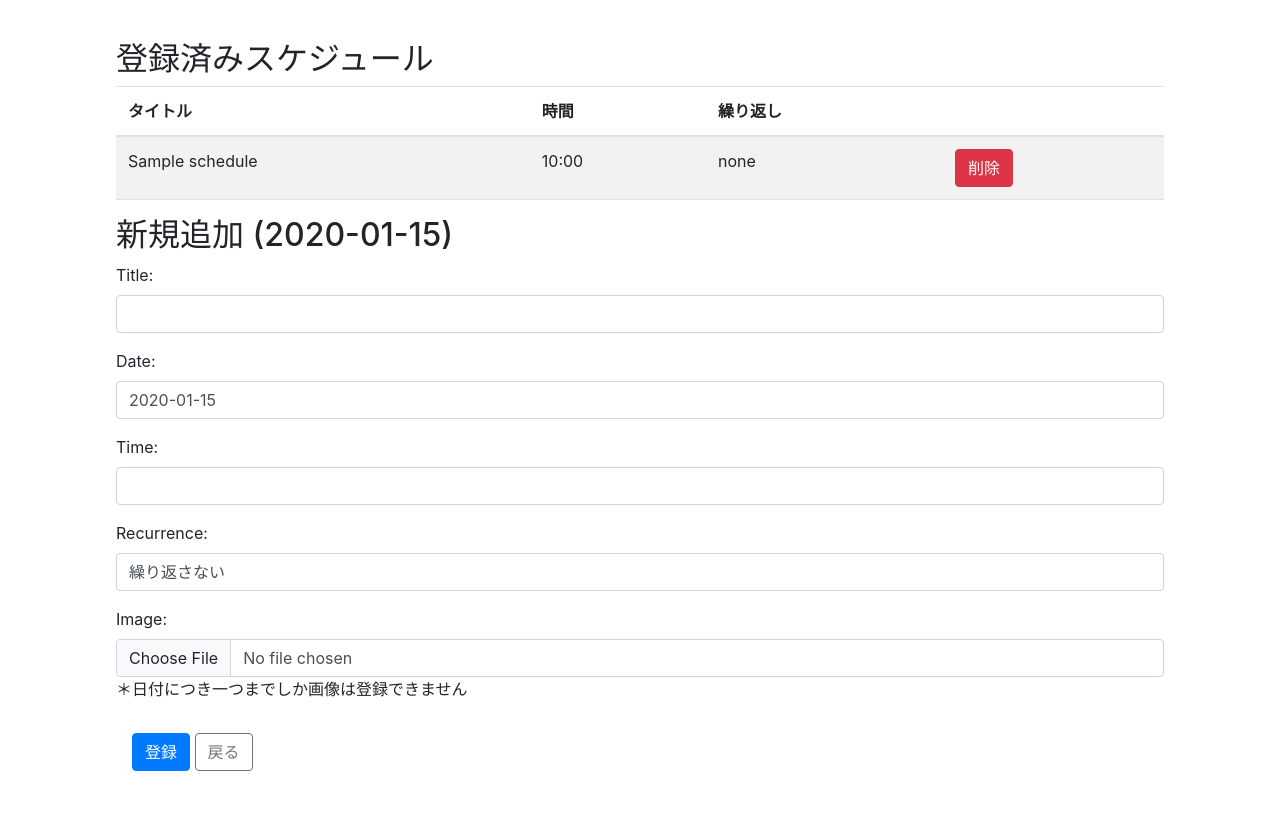
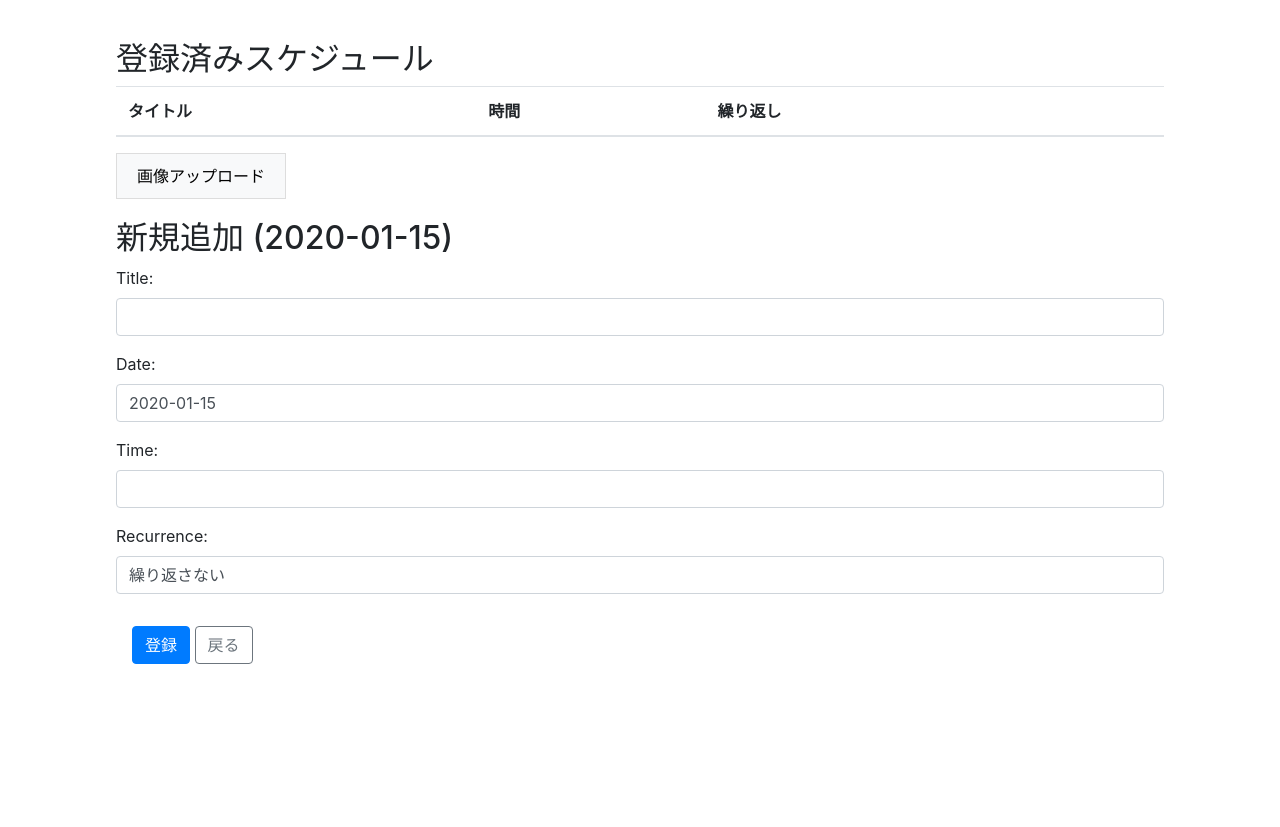
Before and after one commit to t22cs050/CareLink, a Django app: page /careLink/family/schedule/2020-01-15/ in a window 1280 px wide. After the commit the page ends 664 px from the top, so only its background shows below. Run offline with Django 4.2, Linux system fonts and the light colour scheme; a user stored in the database is signed in; tables that the repository leaves empty hold one stand-in row (values such as "Sample post"); grey boxes marked "Sample" are stand-in pictures; lists and menus that the app fills with data are empty; some libraries are stand-ins or nearby versions.

Commit message:
画像登録試行錯誤２

```diff
--- a/careLink/forms.py
+++ b/careLink/forms.py
@@ -18,26 +18,27 @@ class UserRegistrationForm(UserCreationForm):
 class ScheduleForm(forms.ModelForm):
     class Meta:
         model = Schedule
-        fields = ['title', 'date', 'time', 'recurrence','image']  # 仮フィールド
+        fields = ['title', 'date', 'time', 'recurrence']  # 仮フィールド
 
 
 
-    # エフェクト画像一日につき一つまでしか登録出来ないようにする（管理者サイトからからはできちゃう）
+    # # エフェクト画像一日につき一つまでしか登録出来ないようにする（管理者サイトからからはできちゃう）
 
-    def clean(self):
-        cleaned_data = super().clean()
-        date = cleaned_data.get('date')
-        image = cleaned_data.get('image')
+    # def clean(self):
+    #     cleaned_data = super().clean()
+    #     date = cleaned_data.get('date')
+    #     image = cleaned_data.get('image')
 
-        # すでに同じ date に登録された Schedule が存在するか確認
-        if date and image:  # date と image がフォームに入力されている場合のみチェック
-            existing_schedule = Schedule.objects.filter(date=date, image__isnull=False).exists()
-            if existing_schedule:
-                raise ValidationError(
-                    f"選択した日付 ({date}) には既に画像が登録されています。"
-                )
+    #     # すでに同じ date に登録された Schedule が存在するか確認
+    #     if date and image:  # date と image がフォームに入力されている場合のみチェック
+    #         existing_schedule = Schedule.objects.filter(date=date, image__isnull=False).exists()
+    #         if existing_schedule:
+    #             raise ValidationError(
+    #                 f"選択した日付 ({date}) には既に画像が登録されています。"
+    #             )
 
-        return cleaned_data
+    #     return cleaned_data
+
 
 
 
@@ -50,3 +51,8 @@ class DateInputForm(forms.Form):
         initial=timezone.now().date(),  # デフォルトで今日の日付を設定
         widget=forms.DateInput(attrs={'type': 'date'})
     )
+
+class ImageUploadForm(forms.ModelForm):
+    class Meta:
+        model = FamilyUser
+        fields = ['image']
--- a/careLink/templates/careLink/add_schedule.html
+++ b/careLink/templates/careLink/add_schedule.html
@@ -2,8 +2,38 @@
 {% load widget_tweaks %}
 
 {% block content %}
+    <style>
+        .tab-buttons {
+            margin-bottom: 20px;
+        }
+
+        .tab-button {
+            padding: 10px 20px;
+            margin-right: 5px;
+            border: 1px solid #ddd;
+            background: #f8f9fa;
+            cursor: pointer;
+        }
+
+        .tab-button.active {
+            background: #007bff;
+            color: white;
+            border-color: #0056b3;
+        }
+
+        .tab-content {
+            display: none;
+            padding: 20px;
+            border: 1px solid #ddd;
+            border-radius: 4px;
+        }
+
+        .tab-content.active {
+            display: block;
+        }
+    </style>
+
     <div class="container mt-4">
-        {% if existing_schedules %}
         <h2>登録済みスケジュール</h2>
         <table class="table table-striped">
             <thead>
@@ -25,22 +55,36 @@
                 {% endfor %}
             </tbody>
         </table>
+
+        <div class="tab-buttons">
+            <button type="button" class="tab-button" data-target="image-upload-form">画像アップロード</button>
+        </div>
+
+        <div id="image-upload-form" class="tab-content">
+            <h4>画像アップロード</h4>
+            <!-- すでにアップロードされている画像の表示 -->
+            {% if request.user.image %}
+            <div class="existing-images mb-3">
+                <div class="image-item">
+                    <img src="{{ request.user.image.url }}" alt="User Image" style="max-width: 100px;">
+                    <button type="button" class="delete-image-btn" data-url="{% url 'careLink:delete_image' %}">削除</button>
+                </div>
+            </div>
             {% endif %}
 
-
+            <form method="post" enctype="multipart/form-data">
+                {% csrf_token %}
+                <div class="mb-3">
+                    <label for="id_image">画像を選択</label>
+                    <input type="file" name="image" multiple class="form-control" id="id_image">
+                </div>
+                <button type="submit" name="image_submit">アップロード</button>
+            </form>
+        </div>
 
         <h2>新規追加 ({{ date }})</h2>
         <form method="post" class="mb-4" enctype="multipart/form-data">
             {% csrf_token %}
-            {% comment %} effect画像を１日につき一つまでしか登録出来ないようにするとき {% endcomment %}
-            {% if form.non_field_errors %}
-                <div class="alert alert-danger">
-                    {% for error in form.non_field_errors %}
-                        <p>{{ error }}</p>
-                    {% endfor %}
-                </div>
-            {% endif %}
-
 
             <div class="mb-3">
                 {{ form.title.label_tag }}
@@ -58,14 +102,9 @@
                 {{ form.recurrence.label_tag }}
                 {{ form.recurrence|add_class:"form-control" }}
             </div>
-            <div class="mb-3">
-                {{ form.image.label_tag }}  <!-- 画像フィールドの追加 -->
-                {{ form.image|add_class:"form-control" }}
-                <p>＊日付につき一つまでしか画像は登録できません</p>
-            </div>
 
             <div class="p-3">
-                <button type="submit" class="btn btn-primary">登録</button>
+                <button type="submit" class="btn btn-primary" name="schedule_submit">登録</button>
                 <a class="btn btn-outline-secondary" href="{% url 'careLink:calendar' %}">戻る</a>
             </div>
 
@@ -73,8 +112,10 @@
     </div>
 
     <script>
+        document.addEventListener('DOMContentLoaded', function() {
+            // Sortableの初期化
             var el = document.getElementById('schedule-list');
-    console.log(el)
+            if (el) {  // 要素の存在確認
                 var sortable = Sortable.create(el, {
                     onEnd: function (evt) {
                         var order = [];
@@ -82,7 +123,6 @@
                             order.push(el.children[i].getAttribute('data-id'));
                         }
                         console.log(order)
-            // AJAXリクエストで行動順序を保存
                         fetch('/careLink/save_order/', {
                             method: 'POST',
                             headers: {
@@ -93,8 +133,10 @@
                         });
                     }
                 });
+            }
 
-    // 予定の削除を行う処理
+            // 予定の削除処理
+            if (el) {  // 要素の存在確認
                 el.addEventListener('click', function(event) {
                     if (event.target.classList.contains('delete-button')) {
                         var scheduleId = event.target.dataset.id;
@@ -105,11 +147,11 @@
                                     'Content-Type': 'application/json',
                                     'X-CSRFToken': '{{ csrf_token }}'
                                 },
-                    body: JSON.stringify({ schedule_id: scheduleId }) // schedule_idを送信
+                                body: JSON.stringify({ schedule_id: scheduleId })
                             }).then(response => response.json())
                             .then(data => {
                                 if (data.status === 'success') {
-                        event.target.closest('tr').remove(); // 行を削除
+                                    event.target.closest('tr').remove();
                                 } else {
                                     alert('削除に失敗しました。');
                                 }
@@ -117,8 +159,57 @@
                         }
                     }
                 });
+            }
 
+            // 画像アップロードボタンの処理
+            document.querySelectorAll('.upload-image-btn').forEach(button => {
+                button.addEventListener('click', function() {
+                    const scheduleId = this.getAttribute('data-schedule-id');
+                    document.getElementById('schedule-id-input').value = scheduleId;
+                    document.getElementById('image-upload-form').style.display = 'block';
+                });
+            });
 
+            // 画像削除の処理
+            document.querySelectorAll('.delete-image-btn').forEach(button => {
+                button.addEventListener('click', function() {
+                    if (confirm('画像を削除してもよろしいですか？')) {
+                        fetch(this.dataset.url, {
+                            method: 'POST',
+                            headers: {
+                                'X-CSRFToken': document.querySelector('[name=csrfmiddlewaretoken]').value,
+                            }
+                        })
+                        .then(response => response.json())
+                        .then(data => {
+                            if (data.status === 'success') {
+                                this.closest('.image-item').remove();
+                            }
+                        });
+                    }
+                });
+            });
 
+            // タブ切り替え機能
+            const tabButtons = document.querySelectorAll('.tab-button');
+            tabButtons.forEach(button => {
+                button.addEventListener('click', function() {
+                    const targetId = this.getAttribute('data-target');
+                    const targetContent = document.getElementById(targetId);
+
+                    if (this.classList.contains('active')) {
+                        this.classList.remove('active');
+                        targetContent.classList.remove('active');
+                    } else {
+                        tabButtons.forEach(btn => btn.classList.remove('active'));
+                        document.querySelectorAll('.tab-content').forEach(content =>
+                            content.classList.remove('active'));
+
+                        this.classList.add('active');
+                        targetContent.classList.add('active');
+                    }
+                });
+            });
+        });
     </script>
 {% endblock %}
--- a/careLink/urls.py
+++ b/careLink/urls.py
@@ -13,9 +13,13 @@ urlpatterns = [
     path('family/schedule/', MonthCalendar.as_view(), name='calendar'),
     path('family/<int:year>/<int:month>/', MonthCalendar.as_view(), name='calendar'),
     path('family/schedule/<str:date>/', add_schedule, name='add_schedule'),
+    path('family/image/', views.result_view, name='image_save'),
     path('family/result/', views.result_view, name='result'),
     path('save_order/', views.save_order, name='save_order'),
     path('delete_schedule/', views.delete_schedule, name='delete_schedule'),
+    path('delete-image/', views.delete_image, name='delete_image'),
+
+
     path('get_schedules/', get_schedules, name='get_schedules'),
     path('update_schedule', views.update_schedule, name='update_schedule'),
     path('elder/effect',views.AllCompleteEffect.as_view(),name='all_complete_effect'),
--- a/careLink/views.py
+++ b/careLink/views.py
@@ -9,10 +9,10 @@ from django.db.models import Max
 from django.template.loader import render_to_string
 from django.conf import settings
 
-from .models import Elder, Schedule
+from .models import Elder, Schedule,FamilyUser
 from .forms import ScheduleForm            # 行動登録に用いるフォーム
 from .forms import UserRegistrationForm    # ユーザ登録に用いるフォーム
-from .forms import DateInputForm
+from .forms import DateInputForm,ImageUploadForm
 from . import mixins # カレンダー関連のクラスを定義したやつ
 
 from datetime import timedelta, date, datetime, timezone
@@ -175,62 +175,82 @@ class MonthCalendar(mixins.MonthCalendarMixin, TemplateView):
 
 # --- 行動登録画面
 def add_schedule(request, date):
-    existing_schedules = Schedule.objects.filter(date=date).order_by('sequence')  # その日のスケジュールを取得
     elder_code = request.user.elder_code # ログインしているユーザの情報を取得
+    existing_schedules = Schedule.objects.filter(date=date, silver_code=elder_code).order_by('sequence')  # その日のスケジュールを取得
+    image_form = ImageUploadForm()
+    form = ScheduleForm(initial={'date': date}) # 日付を初期値として設定
     if request.method == 'POST':
+        form = ScheduleForm(request.POST,request.FILES)
+        # --- スケジュールの変更がpostされた場合
+        if 'schedule_submit' in request.POST:
+            if form.is_valid():
+                schedule = form.save(commit=False)
+                max_sequence = Schedule.objects.filter(date=date, silver_code=elder_code).aggregate(Max('sequence'))['sequence__max'] # max(順序)を取得
+                print(max_sequence)
 
-        form = ScheduleForm(request.POST,request.FILES)
-        if form.is_valid():
-            schedule = form.save(commit=False)
-            print("画像ファイル:", schedule.image)  # デバッグ用
-            max_sequence = Schedule.objects.filter(date=date).aggregate(Max('sequence'))['sequence__max'] # max(順序)を取得
-            print(max_sequence)
+                try:
+                    with transaction.atomic():
+                        if schedule.recurrence != 'none':
+                            # --- 繰り返しスケジュール生成
+                            schedules_to_create = []
+                            for i in range(12):  # 12回の繰り返す（要検討）
+                                if schedule.recurrence == 'daily':
+                                    new_date = schedule.date + timedelta(days=i)
+                                elif schedule.recurrence == 'weekly':
+                                    new_date = schedule.date + timedelta(weeks=i)
+                                elif schedule.recurrence == 'monthly':
+                                    new_date = schedule.date + relativedelta(months=i)
 
-            try:
-                with transaction.atomic():
-                    if schedule.recurrence != 'none':
-                        # --- 繰り返しスケジュール生成
-                        schedules_to_create = []
-                        for i in range(12):  # 12回の繰り返す（要検討）
-                            if schedule.recurrence == 'daily':
-                                new_date = schedule.date + timedelta(days=i)
-                            elif schedule.recurrence == 'weekly':
-                                new_date = schedule.date + timedelta(weeks=i)
-                            elif schedule.recurrence == 'monthly':
-                                new_date = schedule.date + relativedelta(months=i)
+                                schedules_to_create.append(Schedule(
+                                    title=schedule.title,
+                                    date=new_date,
+                                    sequence = (max_sequence or 0) + 1,
+                                    recurrence=schedule.recurrence,
+                                    completion=False,
+                                    silver_code = elder_code,
+                                ))
 
-                            schedules_to_create.append(Schedule(
-                                title=schedule.title,
-                                date=new_date,
-                                sequence = (max_sequence or 0) + 1,
-                                recurrence=schedule.recurrence,
-                                completion=False,
-                                silver_code = elder_code,
-                            ))
+                            Schedule.objects.bulk_create(schedules_to_create) # バルクインサート
+                        else:
+                            schedule.sequence = (max_sequence or 0) + 1
+                            schedule.silver_code = elder_code
+                            schedule.save()
 
-                        Schedule.objects.bulk_create(schedules_to_create) # バルクインサート
-                    else:
-                        schedule.sequence = (max_sequence or 0) + 1
-                        schedule.silver_code = elder_code
-                        schedule.save()
+                    messages.success(request, 'スケジュールを正常に登録しました。')
+                    render(request, 'careLink/add_schedule.html', {
+                        'form': form,
+                        'date': date,
+                        'existing_schedules': existing_schedules
+                        })
 
-                messages.success(request, 'スケジュールを正常に登録しました。')
-                render(request, 'careLink/add_schedule.html', {
-                    'form': form,
-                    'date': date,
-                    'existing_schedules': existing_schedules
-                    })
+                except Exception as e:
+                    messages.error(request, f'エラーが発生しました: {str(e)}')
 
-            except Exception as e:
-                messages.error(request, f'エラーが発生しました: {str(e)}')
-    else:
-        form = ScheduleForm(initial={'date': date}) # 日付を初期値として設定
+        # --- 画像がpostされた場合
+        elif 'image_submit' in request.POST:
+            user = FamilyUser.objects.get(id=request.user.id)
+            image_form = ImageUploadForm(request.POST, request.FILES, instance=user)
+            if image_form.is_valid():
+                image_form.save()
+                messages.success(request, '画像がアップロードされました。')
 
     return render(request, 'careLink/add_schedule.html', {
         'form': form,
         'date': date,
-        'existing_schedules': existing_schedules
+        'existing_schedules': existing_schedules,
+        'image_form': image_form,
     })
+
+# --- 登録した画像の削除
+def delete_image(request):
+    if request.user.image:
+        request.user.image.delete()  # ファイルを削除
+        request.user.image = None    # フィールドをクリア
+        request.user.save()
+        return JsonResponse({'status': 'success'})
+    return JsonResponse({'status': 'error'}, status=400)
+
+
 
 def elderHome(request):
 
@@ -328,20 +348,15 @@ def update_schedule(request):
 
 class AllCompleteEffect(TemplateView):
     def get(self,request):
-         # 今日の日付を取得
-        today = datetime.today()
+
         # クッキーから elder_code を取得
         elder_code = request.COOKIES.get('elder_code')
 
         # elder_code に基づいてスケジュールを取得
         if elder_code:
-            schedules = Schedule.objects.filter(silver_code=elder_code, date=today)
-            images = schedules.filter(image__isnull=False).values_list('image', flat=True)
+            image=FamilyUser.objects.get(elder_code=elder_code).image
         else:
-            images = []  # elder_code がない場合は空のリスト
+            image = []  # elder_code がない場合は空のリスト
 
-        for img in images:
-            if img!="":
-                image=img
 
         return render(request,"careLink/all_complete_effect.html",{"image":image,"MEDIA_URL": settings.MEDIA_URL,})
```
Also changed, not shown: careLink/models.py (+8 -8 lines), careLink/migrations/0009_remove_schedule_image_familyuser_image.py (added). Lines whose indentation alone changed are shown as unchanged.
